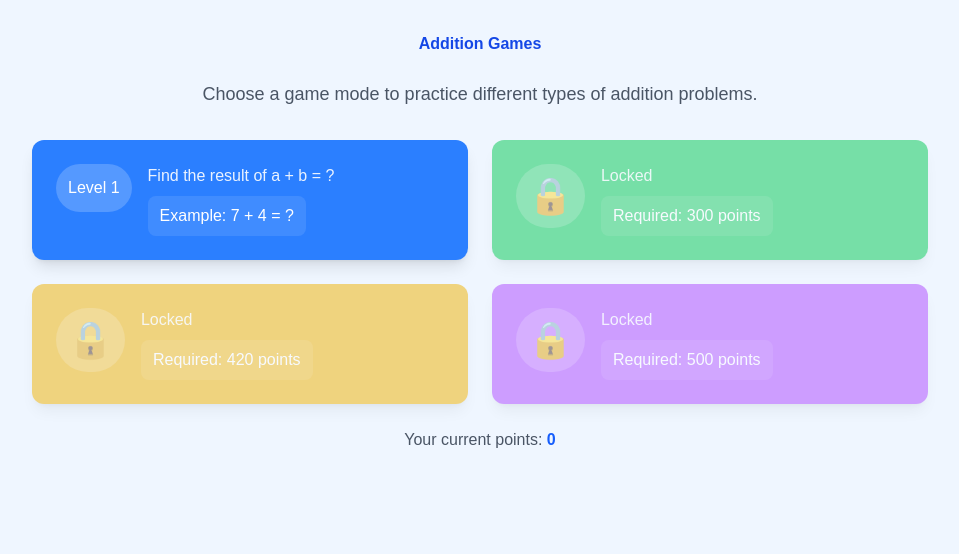
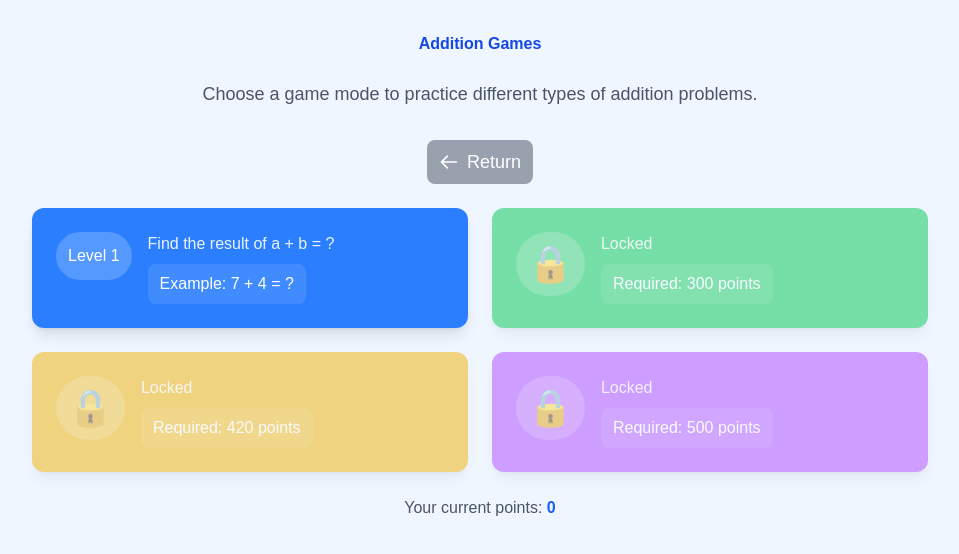
Before and after one commit to rojasmart/math-game, a Next.js app: page /games/addition in a window 1280 px wide. Shown: the top 554 px of the page, without its empty margins (160-1119 px from the left). Built offline with nearby package versions, Linux system fonts and the light colour scheme.

Commit message:
--add return link to AdditionGameMenu and update GameHeader link to point to addition games

```diff
--- a/app/games/addition/page.tsx
+++ b/app/games/addition/page.tsx
@@ -51,6 +51,18 @@ export default function AdditionGameMenu() {
         <h1 className="text-1xl font-bold text-center text-blue-700 mb-6">Addition Games</h1>
         <p className="text-lg text-center text-gray-600 mb-8">Choose a game mode to practice different types of addition problems.</p>
 
+        <div className="mb-6 text-center">
+          <Link
+            href="/"
+            className="inline-flex items-center bg-gray-400 text-white px-3 py-2 text-lg rounded-lg hover:bg-gray-500 transition justify-center"
+          >
+            <svg xmlns="http://www.w3.org/2000/svg" className="h-6 w-5 mr-2" fill="none" viewBox="0 0 24 24" stroke="currentColor">
+              <path strokeLinecap="round" strokeLinejoin="round" strokeWidth={2} d="M10 19l-7-7m0 0l7-7m-7 7h18" />
+            </svg>
+            Return
+          </Link>
+        </div>
+
         <div className="grid grid-cols-1 md:grid-cols-2 gap-6">
           {additionGames.map((game) => {
             const isLocked = userPoints < game.requiredPoints;
--- a/components/GameHeader.tsx
+++ b/components/GameHeader.tsx
@@ -21,11 +21,14 @@ export default function GameHeader({ title, showPlayAgain = false, onPlayAgain }
     <div className="bg-white shadow-md p-4 mb-6 rounded-lg">
       <div className="flex justify-between items-center">
         <div className="flex items-center">
-          <Link href="/" className="bg-gray-600 text-white px-3 py-2 rounded-lg hover:bg-gray-700 transition-colors flex items-center mr-4">
+          <Link
+            href="/games/addition"
+            className="bg-gray-400 text-white px-3 py-2 rounded-lg hover:bg-gray-500 transition-colors flex items-center mr-4"
+          >
             <svg xmlns="http://www.w3.org/2000/svg" className="h-5 w-5 mr-1" fill="none" viewBox="0 0 24 24" stroke="currentColor">
               <path strokeLinecap="round" strokeLinejoin="round" strokeWidth={2} d="M10 19l-7-7m0 0l7-7m-7 7h18" />
             </svg>
-            Home
+            Return
           </Link>
           <h1 className="text-2xl font-bold text-blue-700">{title}</h1>
         </div>
```
